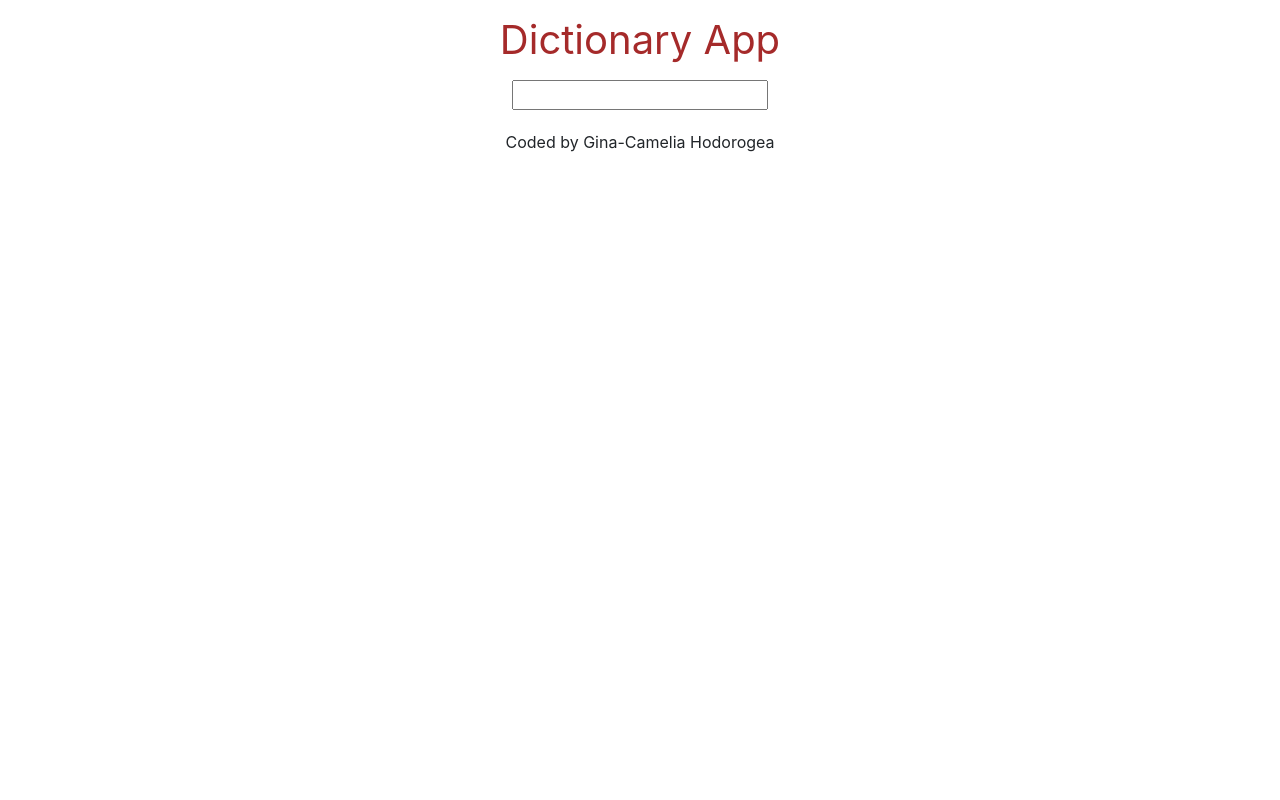
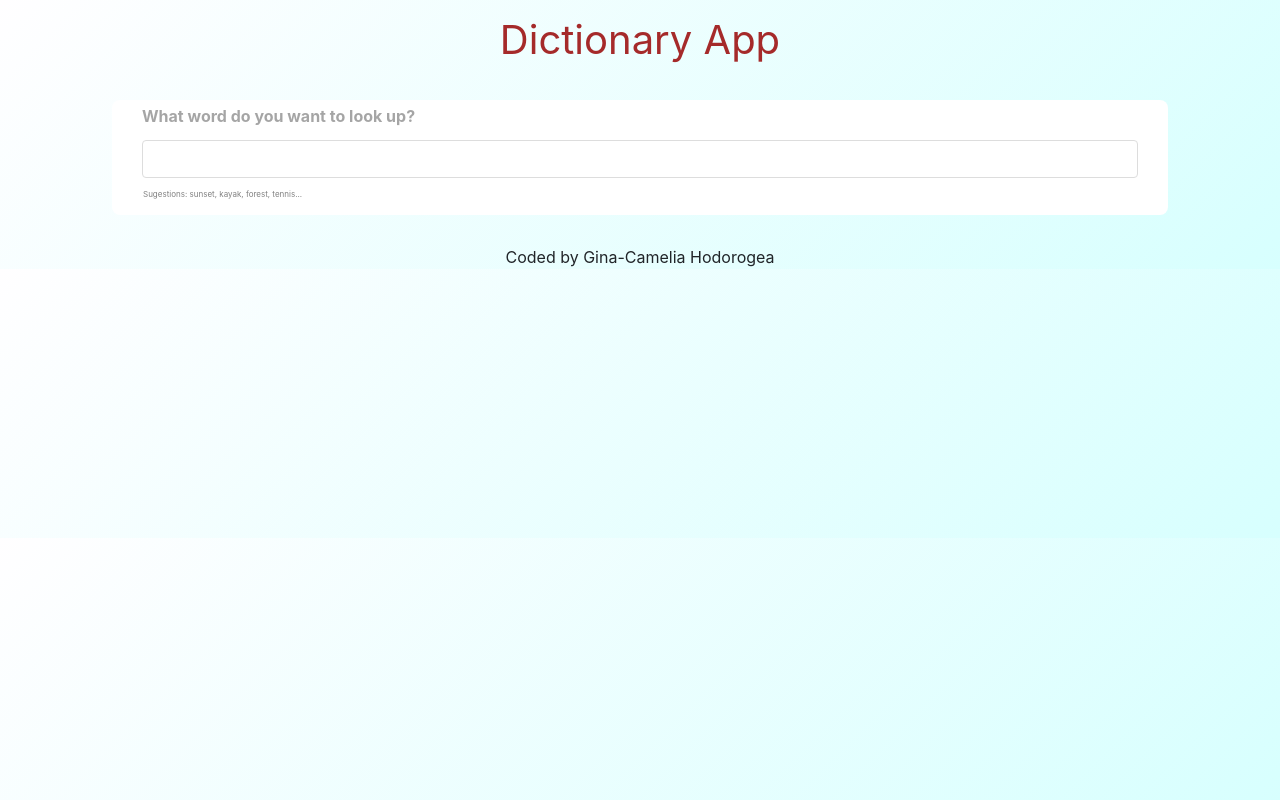
Before and after one commit to GinaCamelia/dictionary-project, a React (Create React App) app: page / in a window 1280 px wide. Built offline with nearby package versions, Linux system fonts and the light colour scheme; no server answers.

Commit message:
Styled each component individually

```diff
--- a/src/App.css
+++ b/src/App.css
@@ -1,3 +1,6 @@
+body {
+  background: linear-gradient(-225deg, #FFFEFF 0%, #D7FFFE 100%);
+}
 .App-header {
   text-align: center;
   margin-top: 10px;
@@ -9,12 +12,6 @@
   text-align: center;
   margin-top: 20px
 }
-.App .Meaning {
-  text-align: left;
-}
-.App .Meaning h4 {
-  color: brown;
-}
 .App .Results h2 {
   margin-top: 10px;
   color: brown
--- a/src/App.js
+++ b/src/App.js
@@ -8,7 +8,7 @@ export default function App() {
       <header className="App-header"> Dictionary App
       </header>
       <main>
-        <Dictionary />
+        <Dictionary defaultKeyword="sunrise" />
       </main>
       <footer className="App-footer">
         Coded by Gina-Camelia Hodorogea
--- a/src/Dictionary.css
+++ b/src/Dictionary.css
@@ -1,3 +1,34 @@
-.Dictionary {
+.Dictionary section {
     text-align: center;
+    padding: 15px;
+    margin: 30px;
+    border-radius: 8px;
+    background: white;
 }
+.Dictionary form {
+    display: block;
+    margin: 0 auto;
+    padding: 15px;
+}
+.Dictionary input {
+    width: 100%;
+    padding: 6px 10px;
+    border: 1px solid #ddd;
+    border-radius: 4px;
+}
+.Dictionary hint {
+    color: grey;
+    display: flex;
+    margin-left: 16px;
+    font-size: 8px;
+    margin-top: -5px;
+}
+.Dictionary h1 {
+    font-size: 16px;
+    font-weight: bold;
+    line-height: 2px;
+    text-align: left;
+    margin-left: 15px;
+    color: grey;
+    opacity: 0.7;
+}
--- a/src/Dictionary.js
+++ b/src/Dictionary.js
@@ -3,32 +3,52 @@ import axios from "axios";
 import "./Dictionary.css";
 import Results from "./Results";
 
-export default function Dictionary() {
-    let [keyword, setKeyword] = useState("");
+export default function Dictionary(props) {
+    let [keyword, setKeyword] = useState(props.defaultKeyword);
     let [results, setResults] = useState(null);
+    let [loaded, setLoaded] =useState(false);
 
     function handleResponse(response) {
         setResults(response.data[0]);
     }
 
-    function search(event) {
-        event.preventDefault();
-
+    function search() {
         //documentation = https://dictionaryapi.dev/
         let apiUrl = `https://api.dictionaryapi.dev/api/v2/entries/en/${keyword}`;
         axios.get(apiUrl).then(handleResponse);
+    }
+
+    function handleSearch(event) {
+        event.preventDefault();
+        search();
     }
 
     function handleKeywordChange(event) {
         setKeyword(event.target.value);
     }
 
+    function load() {
+        setLoaded(true);
+        search();
+
+    }
+
+    if (loaded) {
     return (
     <div className="Dictionary">
-        <form onSubmit={search} >
-        <input type="search" onChange={handleKeywordChange} />
+        <section>
+        <h1>What word do you want to look up?</h1>
+        <form onSubmit={handleSearch} >
+        <input type="search" onChange={handleKeywordChange} class="form" />
         </form>
+        <hint>
+            Sugestions: sunset, kayak, forest, tennis...
+        </hint>
+        </section>
         <Results results={results} />
     </div>
     );
+  } else {
+      return load();
+  }
 }
--- /dev/null
+++ b/src/Meaning.css
@@ -0,0 +1,19 @@
+.Meaning h4 {
+    font-size: 25px;
+    line-height: 1.5;
+    font-weight: bold;
+    text-align: left;
+    color: brown;
+}
+.Meaning .example {
+    color: #70757a;
+    opacity: 0.6;
+    line-height: 1.5;
+    text-align: left;
+    font-style: italic;
+}
+.Meaning .definition {
+    line-height: 1.5;
+    text-align: left;
+    line-height: 1.5;
+}
--- a/src/Meaning.js
+++ b/src/Meaning.js
@@ -1,5 +1,6 @@
 import React from "react";
 import Synonyms from "./Synonyms";
+import "./Meaning.css";
 
 export default function Meaning(props) {
     return (
@@ -8,12 +9,16 @@ export default function Meaning(props) {
         {props.meaning.definitions.map(function(definition, index){
             return (
                 <div key={index}>
-                    <p>
-                    <strong>Definition:</strong> {definition.definition}<br />
-                    <em><strong> {definition.example}</strong></em>
-                    <br />
+
+                    <div className="definition">
+                       {definition.definition}
+                       </div>
+
+                       <div className="example">
+                       {definition.example}
+                     </div>
+
                     <Synonyms synonyms={definition.synonyms} />
-                    </p>
                     </div>
                  );
             })}
--- /dev/null
+++ b/src/Phonetic.css
@@ -0,0 +1,6 @@
+.Phonetic .text {
+    opacity: 0.5;
+    font-weight: bold;
+    display: block;
+    text-align: left !important;
+}
--- a/src/Phonetic.js
+++ b/src/Phonetic.js
@@ -1,13 +1,11 @@
 import React from "react";
+import "./Phonetic.css";
 
 export default function Phonetic(props) {
     console.log(props.phonetic);
     return (
         <div className="Phonetic">
-            <a href={props.phonetic.audio} target="_blank" >
-                Listen <br />
-            </a>
-            {props.phonetic.text}
+            <span className="text">{props.phonetic.text}</span>
         </div>
     )
 }
--- /dev/null
+++ b/src/Results.css
@@ -0,0 +1,6 @@
+.Results h2 {
+    font-size: 36px;
+    font-weight: bold;
+    line-height: 1.5;
+    text-align: left;
+}
--- a/src/Results.js
+++ b/src/Results.js
@@ -1,11 +1,13 @@
 import React from "react";
 import Meaning from "./Meaning";
 import Phonetic from "./Phonetic";
+import "./Results.css";
 
 export default function Results(props) {
     if (props.results) {
      return (
      <div className="Results">
+         <section>
          <h2>{props.results.word}</h2>
 
          {props.results.phonetics.map(function(phonetic, index){
@@ -15,10 +17,13 @@ export default function Results(props) {
                 </div>
              );
          })}
+         </section>
 
          {props.results.meanings.map(function(meaning, index){
              return <div key={index}>
+                 <section>
                  <Meaning meaning={meaning} />
+                 </section>
             </div>
           })}
      </div>
--- /dev/null
+++ b/src/Synonyms.css
@@ -0,0 +1,9 @@
+.Synonyms {
+    margin: 20px 0 20px -30px;
+    text-align: left;
+
+}
+.Synonyms li {
+    display: inline-block;
+    padding-right: 15px;
+}
--- a/src/Synonyms.js
+++ b/src/Synonyms.js
@@ -1,4 +1,5 @@
 import React from "react";
+import "./Synonyms.css";
 
 export default function Synonyms(props) {
     if (props.synonyms) {
```
